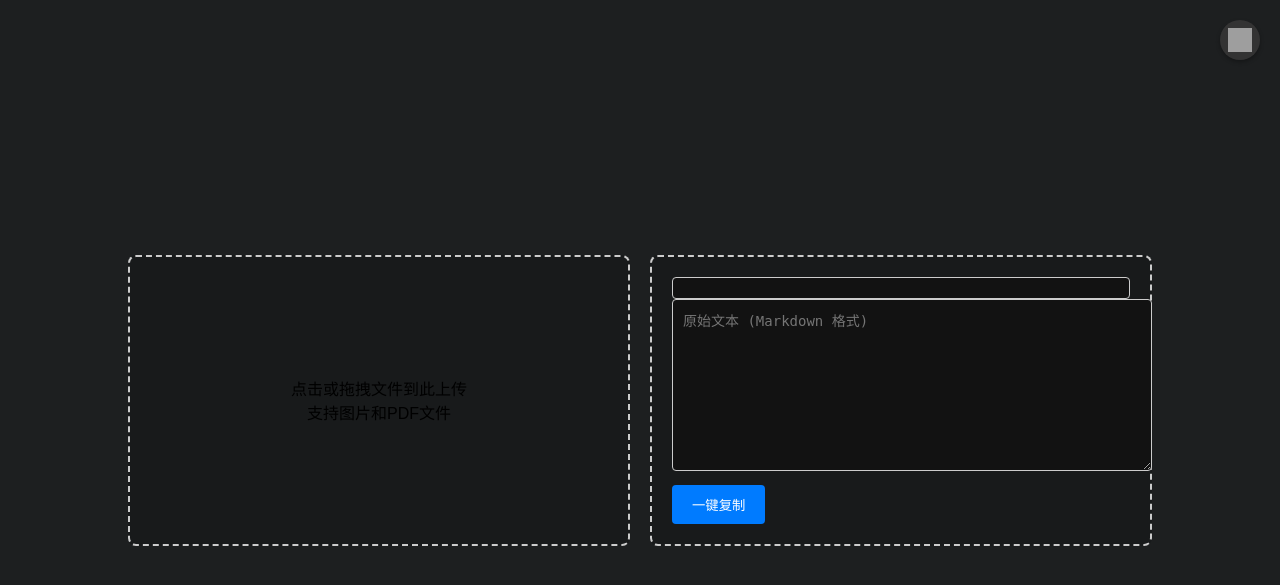
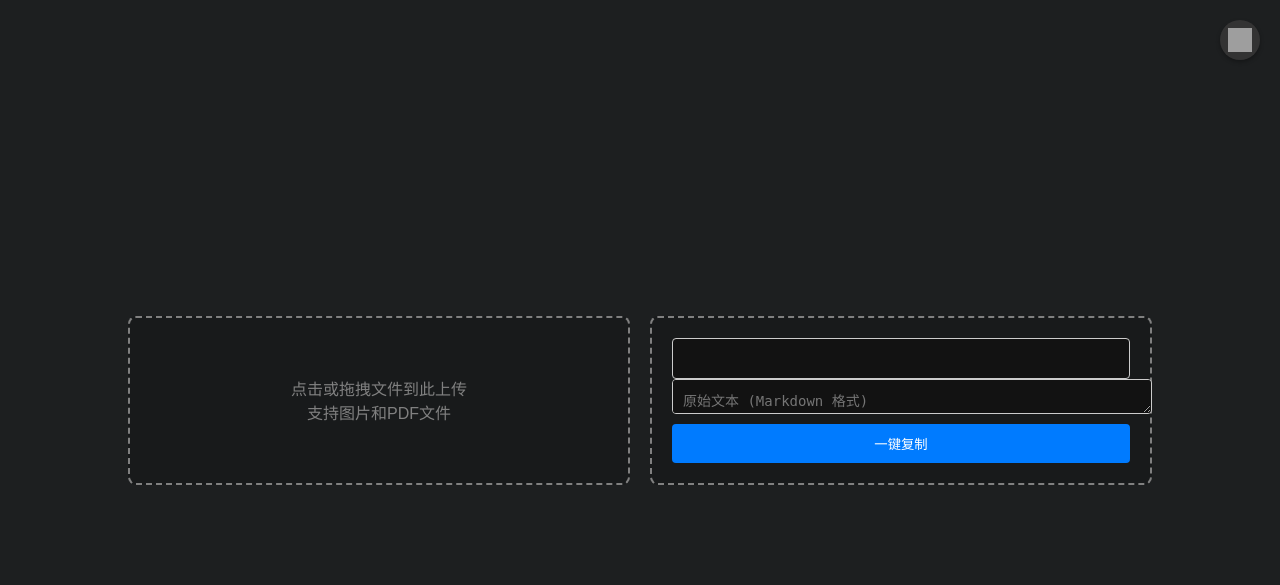
Before and after one commit to gua12345/web_oai_ocr, a FastAPI app: template templates/web.html in a window 1280 px wide. Shown: the top 585 px of the page. Run offline with FastAPI, Linux system fonts and the light colour scheme; the template is opened without the code that fills it, so the values that code supplies are empty; some libraries are stand-ins or nearby versions; grey boxes are pictures that could not be loaded.

Commit message:
Update web.html

```diff
--- a/templates/web.html
+++ b/templates/web.html
@@ -22,10 +22,11 @@
       width: 80%;
       max-width: 100%;
       gap: 20px;
+      color: grey;
     }
     .upload-box, .output-box {
       flex: 1;
-      border: 2px dashed #ccc;
+      border: 2px dashed grey;
       padding: 20px;
       border-radius: 8px;
       background-color: #181A1B;
@@ -46,23 +47,40 @@
       object-fit: cover; /* 保持比例并填满容器 */
       margin-top: 10px;
     }
+
+    .output-box {
+      display: flex;
+      flex-direction: column;
+      flex: 1;
+      border: 2px dashed grey;
+      padding: 20px;
+      border-radius: 8px;
+      background-color: #181A1B;
+      position: relative;
+      color: grey;
+    }
+
     .output-box textarea {
+      flex: 2; /* 设置textarea占2份 */
       width: 100%;
-      height: 150px;
       margin-bottom: 10px;
       padding: 10px;
       background-color: #121212;
       font-size: 14px;
       border: 1px solid #ccc;
       border-radius: 4px;
+      color: white;
     }
+
     .output-box .markdown-preview {
+      flex: 3; /* 设置markdown-preview占3份 */
       border: 1px solid #ccc;
       padding: 10px;
       background-color: #121212;
       border-radius: 4px;
       max-height: 200px;
       overflow-y: auto;
+      color: white;
     }
     .copy-btn {
       display: block;
@@ -84,7 +102,7 @@
       left: 0;
       width: 100%;
       height: 100%;
-      background: rgba(255, 255, 255, 0.8);
+      background: rgba(105, 105, 105, 0.8);
       display: flex;
       justify-content: center;
       align-items: center;
```
